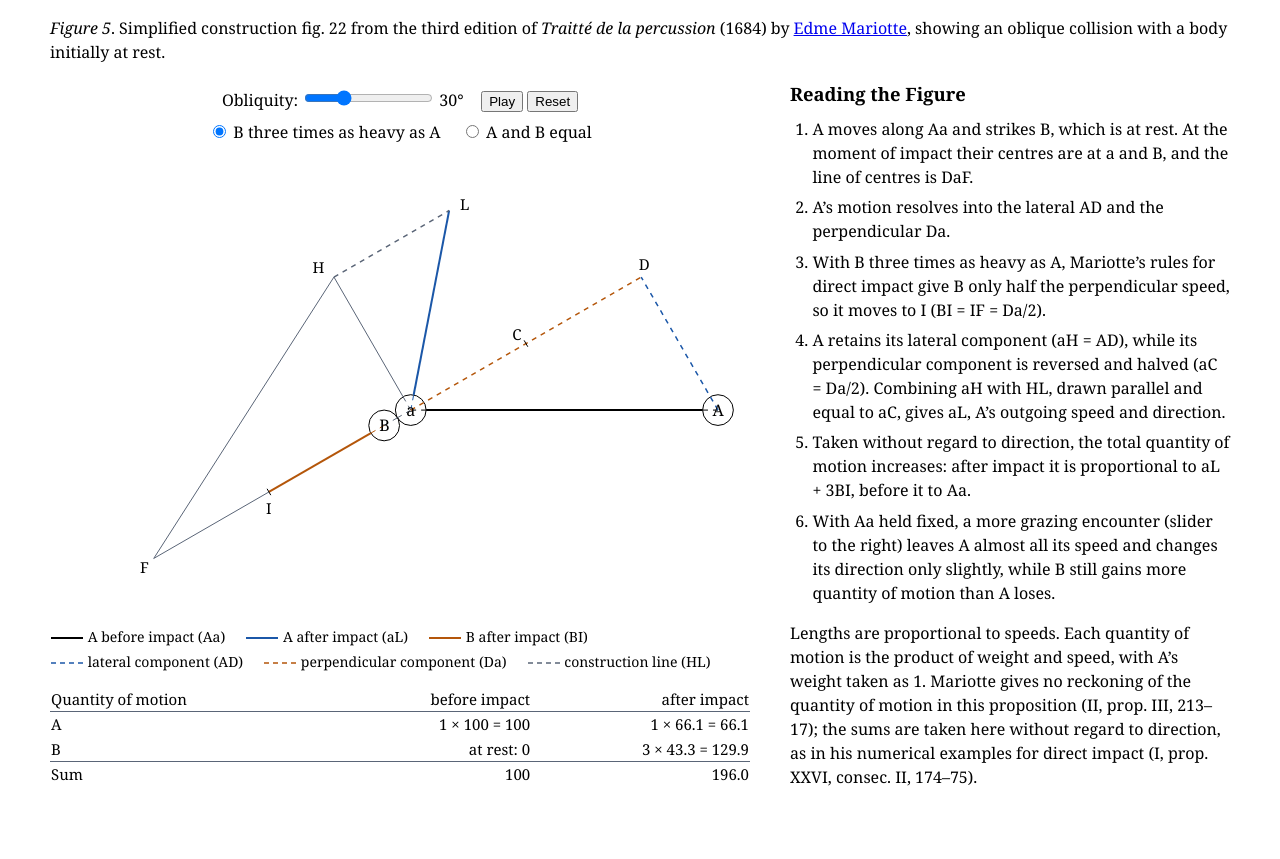
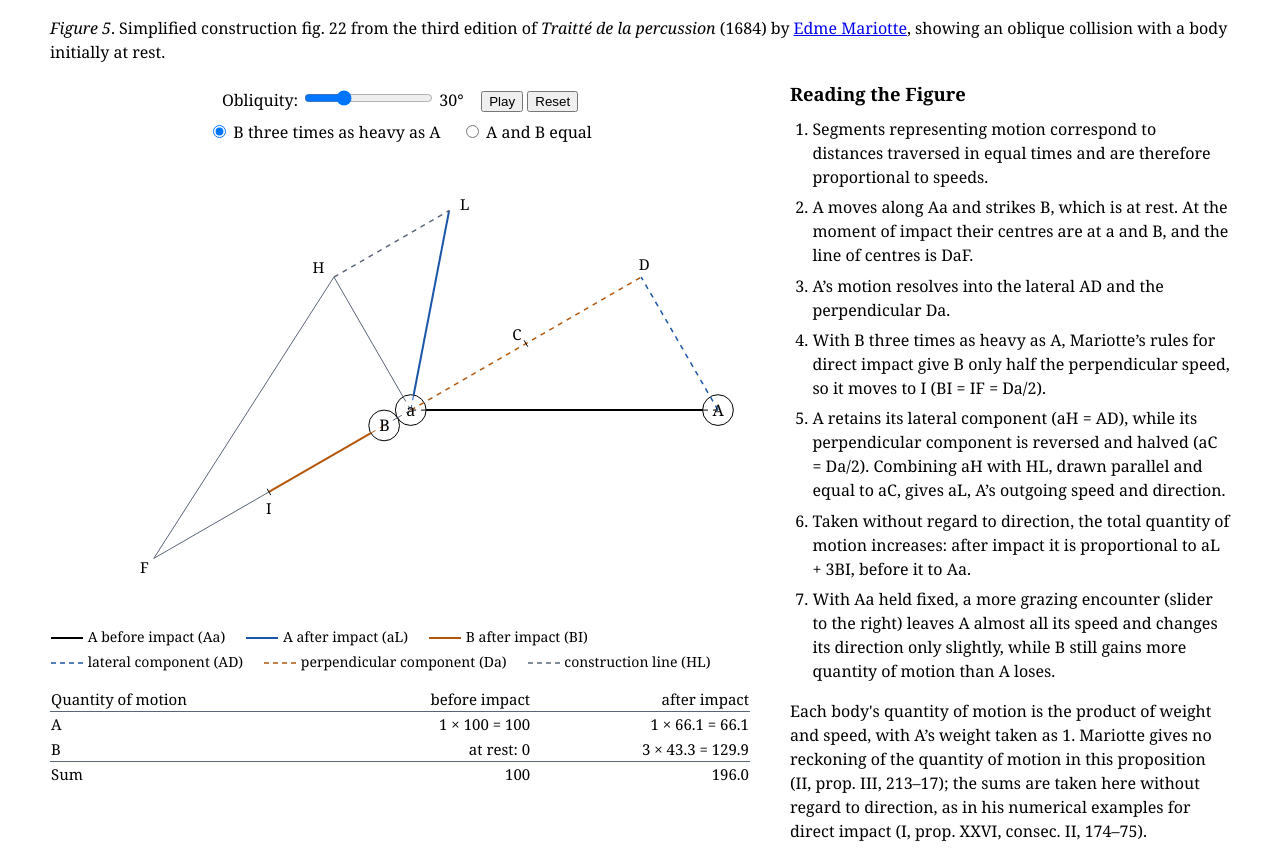
Before and after one commit to OdedZrachia/Oblique_Impact, a plain HTML site: page fig5.html in a window 1280 px wide. Before the commit the page ends 805 px from the top, so only its background shows below. Drawn offline with Linux system fonts and the light colour scheme.

Commit message:
Update fig5.html

```diff
--- a/fig5.html
+++ b/fig5.html
@@ -49,6 +49,7 @@ body { font-family: Georgia, 'Times New Roman', serif; line-height: 1.5; margin:
 <div class="reading">
 <h2>Reading the Figure</h2>
 <ol class="ifThree">
+<li>Segments representing motion correspond to distances traversed in equal times and are therefore proportional to speeds.</li>
 <li>A moves along Aa and strikes B, which is at rest. At the moment of impact their centres are at a and B, and the line of centres is DaF.</li>
 <li>A’s motion resolves into the lateral AD and the perpendicular Da.</li>
 <li>With B three times as heavy as A, Mariotte’s rules for direct impact give B only half the perpendicular speed, so it moves to I (BI = IF = Da/2).</li>
@@ -58,6 +59,7 @@ body { font-family: Georgia, 'Times New Roman', serif; line-height: 1.5; margin:
 </ol>
 
 <ol class="ifEqual">
+<li>Segments representing motion correspond to distances traversed in equal times and are therefore proportional to speeds.</li>
 <li>A moves along Aa and strikes B, which is at rest. At the moment of impact their centres are at a and B, and the line of centres is DaBF.</li>
 <li>A’s motion resolves into the lateral AD and the perpendicular Da.</li>
 <li>The bodies being equal, B takes the whole of Da and moves to F (BF = Da).</li>
@@ -65,7 +67,7 @@ body { font-family: Georgia, 'Times New Roman', serif; line-height: 1.5; margin:
 <li>Taken without regard to direction, the total quantity of motion increases: after impact it is proportional to aH + BF, before it to Aa.</li>
 <li>With Aa held fixed, a more grazing encounter (slider to the right) leaves A almost all its speed and changes its direction only slightly, while B still gains more quantity of motion than A loses.</li>
 </ol>
-<p>Lengths are proportional to speeds. Each quantity of motion is the product of weight and speed, with A’s weight taken as 1. Mariotte gives no reckoning of the quantity of motion in this proposition (II, prop. III, 213–17); the sums are taken here without regard to direction, as in his numerical examples for direct impact (I, prop. XXVI, consec. II, 174–75).</p>
+<p>Each body's quantity of motion is the product of weight and speed, with A’s weight taken as 1. Mariotte gives no reckoning of the quantity of motion in this proposition (II, prop. III, 213–17); the sums are taken here without regard to direction, as in his numerical examples for direct impact (I, prop. XXVI, consec. II, 174–75).</p>
 </div>
 
 </div>
```
